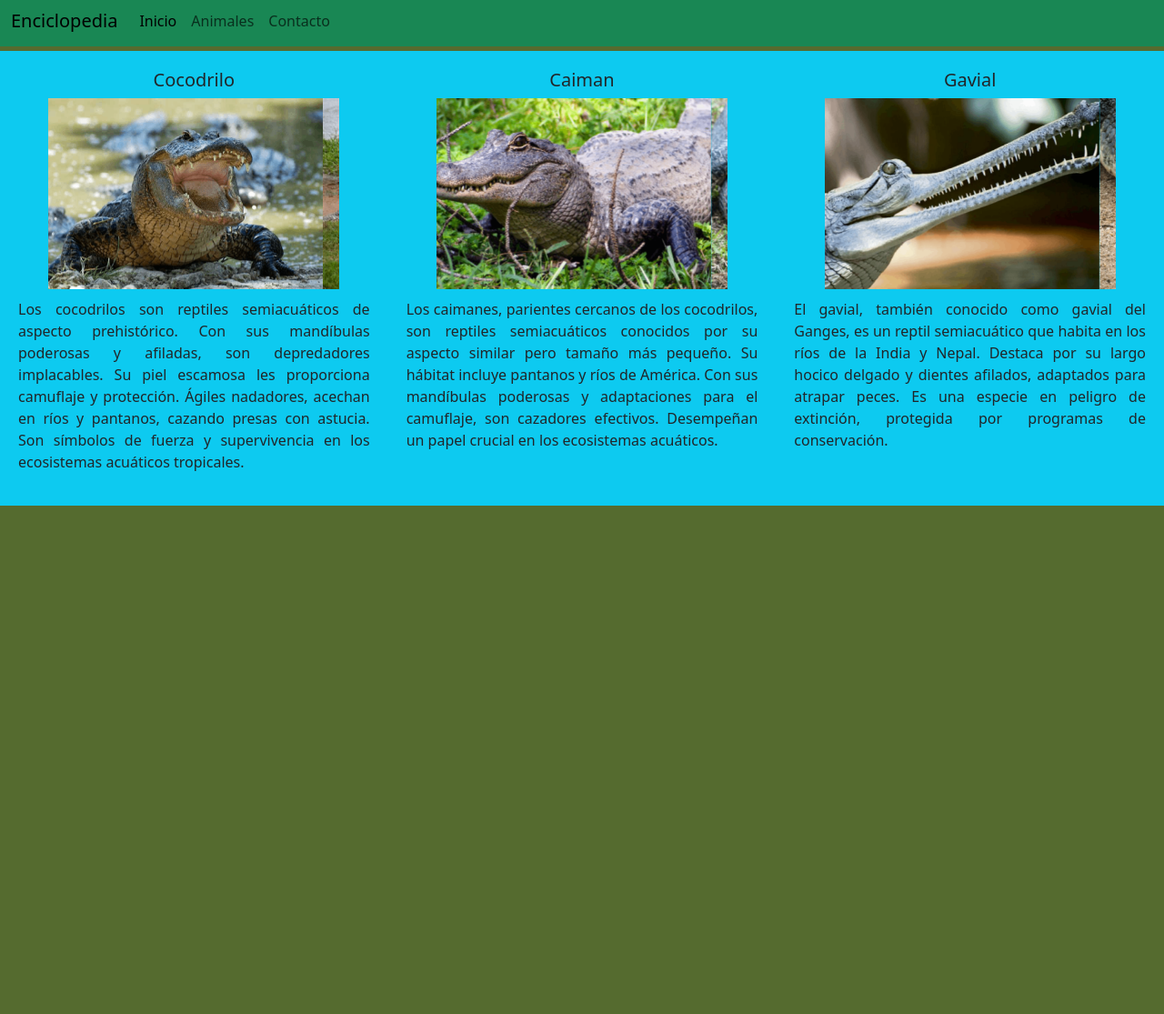
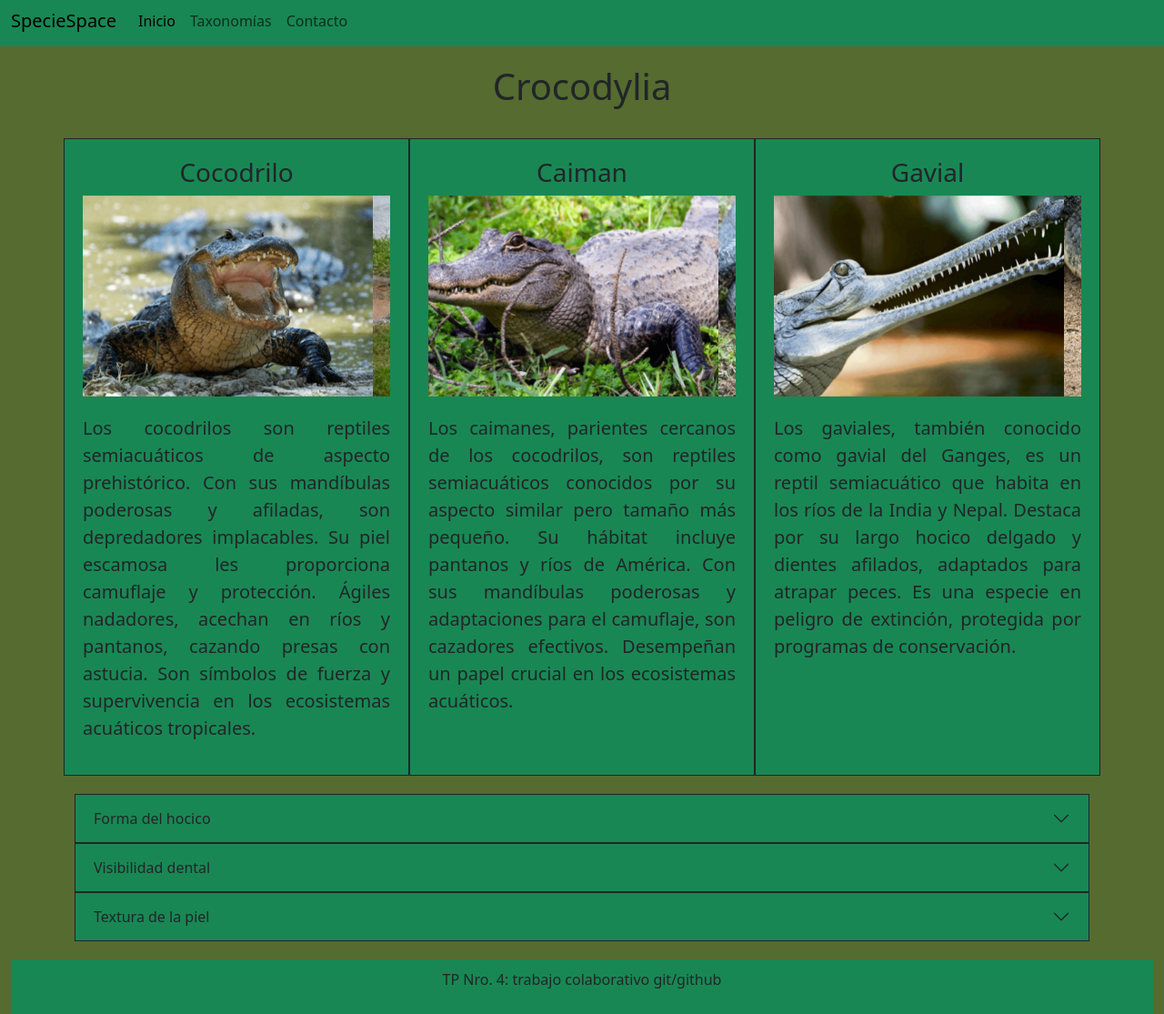
Before and after one commit to TizianoReynaga/TP6, a plain HTML site: page index.html in a window 1280 px wide. Shown: the part 5-1120 px from the top of the page at 91% size. Before the commit the page ends 800 px from the top, so only its background shows below. Drawn offline with nearby package versions, Linux system fonts and the light colour scheme.

Commit message:
Main Terminado

```diff
--- a/index.html
+++ b/index.html
@@ -10,14 +10,14 @@
     <header>
         <nav class="navbar navbar-expand-lg bg-success">
             <div class="container-fluid bg-success">
-              <a class="navbar-brand" href="#">Enciclopedia</a>
+              <a class="navbar-brand" href="#">SpecieSpace</a>
               <button class="navbar-toggler" type="button" data-bs-toggle="collapse" data-bs-target="#navbarNavAltMarkup" aria-controls="navbarNavAltMarkup" aria-expanded="false" aria-label="Toggle navigation">
                 <span class="navbar-toggler-icon"></span>
               </button>
               <div class="collapse navbar-collapse" id="navbarNavAltMarkup">
                 <div class="navbar-nav">
                   <a class="nav-link active" aria-current="page" href="#">Inicio</a>
-                  <a class="nav-link" href="#">Animales</a>
+                  <a class="nav-link" href="#">Taxonomías</a>
                   <a class="nav-link" href="#">Contacto</a>
                 </div>
               </div>
@@ -25,18 +25,19 @@
           </nav>
     </header>
 
-    <main>
-        <div class="container-fluid">
+    <main class="fs-5">
+        <div class="container">
 
+          <div class="row"><h1 style="text-align: center; padding: 0.5em;">Crocodylia</h1></div>
 
         <div class="row">
 
 
-            <div class="col-xl-4 bg-info" style="padding: 20px; text-align: center; margin-top: 5px;">
+            <div class="col-md-4 bg-success border border-dark" style="padding: 20px; text-align: center; margin-top: 5px;">
                 <section>
-                    <h5>Cocodrilo</h5>
+                    <h3>Cocodrilo</h3>
 
-                    <div id="carouselExampleAutoplaying" class="carousel slide" data-bs-ride="carousel" style="height: 200px; width: 320px; margin: auto;">
+                    <div id="carouselExampleAutoplaying" class="carousel slide" data-bs-ride="carousel" style="height: auto; width: auto; margin: auto;">
                         <div class="carousel-inner">
                           <div class="carousel-item active">
                             <img src="imagenes/cocodrilo1.png" class="d-block w-100" >
@@ -53,12 +54,12 @@
                     <p style="margin-top: 20px; text-align: justify;">Los cocodrilos son reptiles semiacuáticos de aspecto prehistórico. Con sus mandíbulas poderosas y afiladas, son depredadores implacables. Su piel escamosa les proporciona camuflaje y protección. Ágiles nadadores, acechan en ríos y pantanos, cazando presas con astucia. Son símbolos de fuerza y supervivencia en los ecosistemas acuáticos tropicales.</p>
                 </section>
             </div>
-            <div class="col-xl-4 bg-info" style="padding: 20px; text-align: center; margin-top: 5px;">
+            <div class="col-md-4 bg-success border border-dark" style="padding: 20px; text-align: center; margin-top: 5px;">
                 <section>
 
-                    <h5>Caiman</h5>
+                    <h3>Caiman</h3>
 
-                    <div id="carouselExampleAutoplaying" class="carousel slide" data-bs-ride="carousel" style="height: 200px; width: 320px; margin: auto;">
+                    <div id="carouselExampleAutoplaying" class="carousel slide" data-bs-ride="carousel" style="height: auto; width: auto; margin: auto;">
                         <div class="carousel-inner">
                           <div class="carousel-item active">
                             <img src="imagenes/caiman1.png" class="d-block w-100" >
@@ -77,12 +78,12 @@
                 </section>
             </div>
 
-            <div class="col-xl-4 bg-info" style="padding: 20px; text-align: center; margin-top: 5px;">
+            <div class="col-md-4 bg-success border border-dark" style="padding: 20px; text-align: center; margin-top: 5px;">
                 <section>
 
-                    <h5>Gavial</h5>
+                    <h3>Gavial</h3>
 
-                    <div id="carouselExampleAutoplaying" class="carousel slide" data-bs-ride="carousel" style="height: 200px; width: 320px; margin: auto;">
+                    <div id="carouselExampleAutoplaying" class="carousel slide" data-bs-ride="carousel" style="height: auto; width: auto; margin: auto;">
                         <div class="carousel-inner">
                           <div class="carousel-item active">
                             <img src="imagenes/gavial1.png" class="d-block w-100" >
@@ -97,7 +98,7 @@
 
                       </div>
 
-                    <p style="margin-top: 20px; text-align: justify;">El gavial, también conocido como gavial del Ganges, es un reptil semiacuático que habita en los ríos de la India y Nepal. Destaca por su largo hocico delgado y dientes afilados, adaptados para atrapar peces. Es una especie en peligro de extinción, protegida por programas de conservación.</p>
+                    <p style="margin-top: 20px; text-align: justify;">Los gaviales, también conocido como gavial del Ganges, es un reptil semiacuático que habita en los ríos de la India y Nepal. Destaca por su largo hocico delgado y dientes afilados, adaptados para atrapar peces. Es una especie en peligro de extinción, protegida por programas de conservación.</p>
 
                 </section>
             </div>
@@ -105,12 +106,52 @@
 
 
         </div>
-
-
+<div class="row">
+        <div class="accordion accordion-flush" id="accordionFlushExample" style="margin-top: 20px;">
+            <div class="accordion-item border border-dark">
+              <h2 class="accordion-header ">
+                <button class="accordion-button collapsed bg-success " type="button" data-bs-toggle="collapse" data-bs-target="#flush-collapseOne" aria-expanded="false" aria-controls="flush-collapseOne">
+                    Forma del hocico
+                </button>
+              </h2>
+              <div id="flush-collapseOne" class="accordion-collapse collapse" data-bs-parent="#accordionFlushExample">
+                <div class="accordion-body bg-success-subtle">La forma del hocico es una de las características distintivas clave entre cocodrilos, caimanes y gaviales. Los cocodrilos tienen un hocico en forma de V, más estrecho y puntiagudo. Esta forma de hocico les permite capturar presas que se mueven rápidamente, como peces y pájaros, de manera más eficiente. Por otro lado, los caimanes tienen el hocico en forma de U, que es más ancho y redondeado. Esta forma de hocico es más adecuada para capturar presas más lentas, como tortugas y pequeños mamíferos. Por último, los gaviales tienen un hocico extremadamente largo y delgado, parecido al de un pez. Este hocico único les permite deslizarse rápidamente por el agua mientras cazan peces.</div>
+              </div>
+            </div>
+            <div class="accordion-item border border-dark">
+              <h2 class="accordion-header">
+                <button class="accordion-button collapsed bg-success" type="button" data-bs-toggle="collapse" data-bs-target="#flush-collapseTwo" aria-expanded="false" aria-controls="flush-collapseTwo">
+                    Visibilidad dental
+                </button>
+              </h2>
+              <div id="flush-collapseTwo" class="accordion-collapse collapse" data-bs-parent="#accordionFlushExample">
+                <div class="accordion-body bg-success-subtle">Cuando se trata de visibilidad de los dientes, los cocodrilos y los caimanes exhiben una característica diferente. Los cocodrilos tienen dientes entrelazados, lo que significa que incluso cuando tienen la boca cerrada, algunos de sus dientes sobresalen. Esto les da una apariencia temible y les permite atrapar y retener a sus presas fácilmente. Los caimanes tienen una estructura dental más oculta. Cuando tienen la boca cerrada, sus dientes no son visibles, ya que encajan perfectamente en las cavidades de sus mandíbulas. Esta adaptación permite a los caimanes camuflarse y sorprender a sus presas. En cambio, los Gaviales tienen una dentadura mas especializada siendo sus dientes mas estrechos, puntiagudos y tienen un numero mucho mayor de dientes en comparacion a los anteriormente nombrados.</div>
+              </div>
+            </div>
+            <div class="accordion-item border border-dark">
+              <h2 class="accordion-header">
+                <button class="accordion-button collapsed bg-success" type="button" data-bs-toggle="collapse" data-bs-target="#flush-collapseThree" aria-expanded="false" aria-controls="flush-collapseThree">
+                    Textura de la piel
+                </button>
+              </h2>
+              <div id="flush-collapseThree" class="accordion-collapse collapse" data-bs-parent="#accordionFlushExample">
+                <div class="accordion-body bg-success-subtle">La textura de la piel de cocodrilos, caimanes y gaviales también varía. Los cocodrilos tienen una piel áspera y rugosa, lo que les ayuda a mezclarse con su entorno. La textura de su piel les proporciona un excelente camuflaje, lo que les permite permanecer ocultos tanto de sus presas como de los depredadores. Los caimanes, por otro lado, tienen una piel más suave con protuberancias menos prominentes. Esta textura más suave les permite deslizarse por el agua con mayor facilidad. Los gaviales tienen una textura de piel única con una apariencia áspera y llena de baches y crestas pronunciadas en la espalda. Esta textura les ayuda a navegar rápidamente a través de ríos y a mantener la estabilidad mientras nadan.</div>
+              </div>
+            </div>
+        </div>
+      </div>
     </div>
     </main>
 
+  <div class="container-fluid">
+    <footer class="bg-success" style="margin-top: 20px;">
+      <div class="row">
 
+         <p style="text-align: center;  padding: 10px;">TP Nro. 4: trabajo colaborativo git/github  <br>
+        </div>
+
+  </footer>
+</div>
     <script src="https://cdn.jsdelivr.net/npm/bootstrap@5.3.3/dist/js/bootstrap.bundle.min.js" integrity="sha384-YvpcrYf0tY3lHB60NNkmXc5s9fDVZLESaAA55NDzOxhy9GkcIdslK1eN7N6jIeHz" crossorigin="anonymous"></script>
   </body>
 </html>
```
